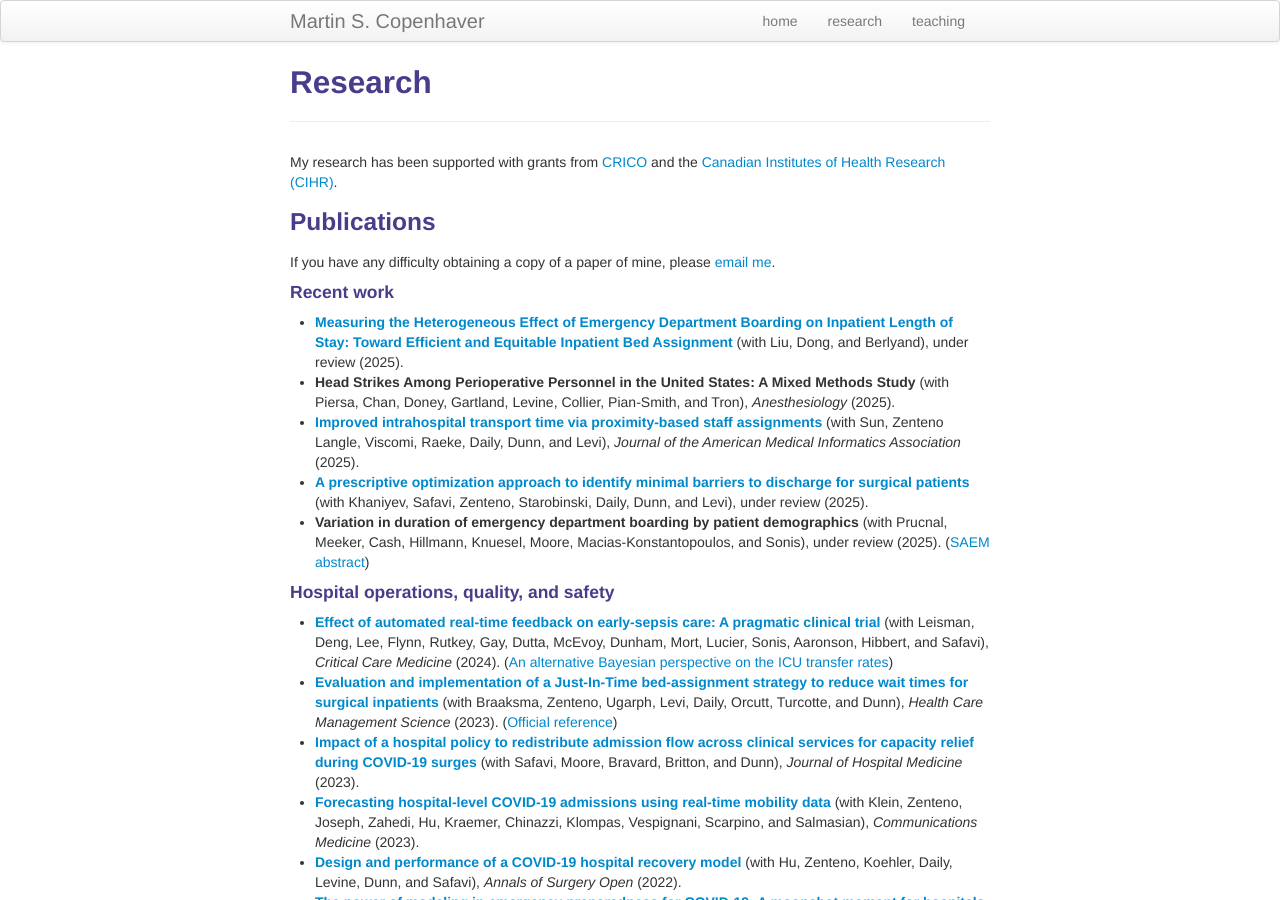
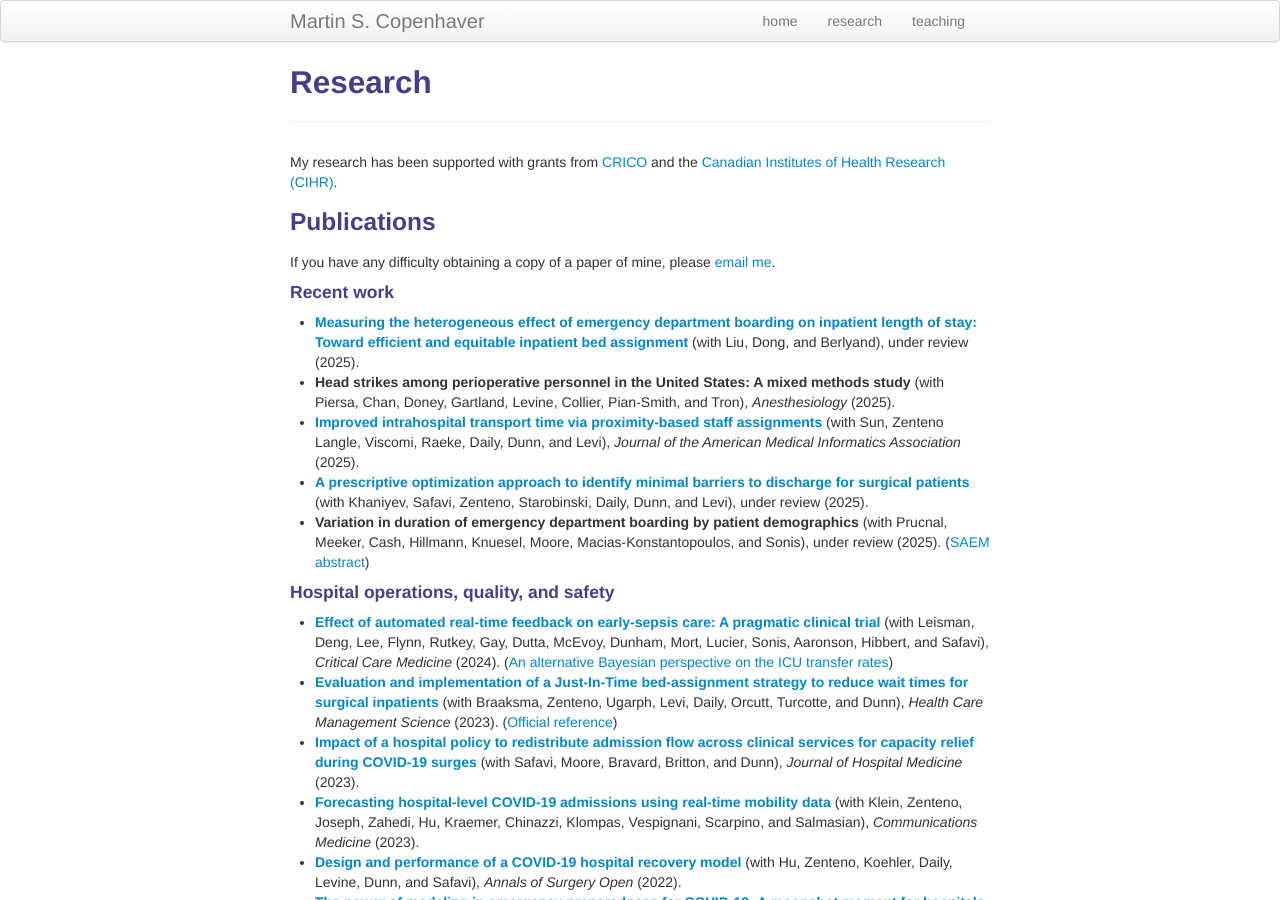
Before and after one commit to martincopenhaver/martincopenhaver.github.io, a Jekyll site: the page built from research.md, in a window 1280 px wide and 900 px high. Built offline with Jekyll 4.4.1, drawn with Linux system fonts in a browser that asks for light colours.

```diff
--- a/research.md
+++ b/research.md
@@ -13,8 +13,8 @@ My research has been supported with grants from [CRICO](https://www.rmf.harvard.
 If you have any difficulty obtaining a copy of a paper of mine, please <a href="mailto:last name at jhmi.edu">email me</a>.
 
 #### Recent work
-* [**Measuring the Heterogeneous Effect of Emergency Department Boarding on Inpatient Length of Stay: Toward Efficient and Equitable Inpatient Bed Assignment**](https://papers.ssrn.com/sol3/papers.cfm?abstract_id=5288627) (with Liu, Dong, and Berlyand), under review (2025).
-* **Head Strikes Among Perioperative Personnel in the United States: A Mixed Methods Study** (with Piersa, Chan, Doney, Gartland, Levine, Collier, Pian-Smith, and Tron), _Anesthesiology_ (2025).
+* [**Measuring the heterogeneous effect of emergency department boarding on inpatient length of stay: Toward efficient and equitable inpatient bed assignment**](https://papers.ssrn.com/sol3/papers.cfm?abstract_id=5288627) (with Liu, Dong, and Berlyand), under review (2025).
+* **Head strikes among perioperative personnel in the United States: A mixed methods study** (with Piersa, Chan, Doney, Gartland, Levine, Collier, Pian-Smith, and Tron), _Anesthesiology_ (2025).
 * [**Improved intrahospital transport time via proximity-based staff assignments**](https://doi.org/10.1093/jamia/ocaf081) (with Sun, Zenteno Langle, Viscomi, Raeke, Daily, Dunn, and Levi), _Journal of the American Medical Informatics Association_ (2025).
 * [**A prescriptive optimization approach to identify minimal barriers to discharge for surgical patients**](https://www.medrxiv.org/content/10.1101/2023.03.24.23287694.pdf) (with Khaniyev, Safavi, Zenteno, Starobinski, Daily, Dunn, and Levi), under review (2025).
 * **Variation in duration of emergency department boarding by patient demographics** (with Prucnal, Meeker, Cash, Hillmann, Knuesel, Moore, Macias-Konstantopoulos, and Sonis), under review (2025). ([SAEM abstract](https://www.annemergmed.com/article/S0196-0644(24)00810-2/fulltext))
```
